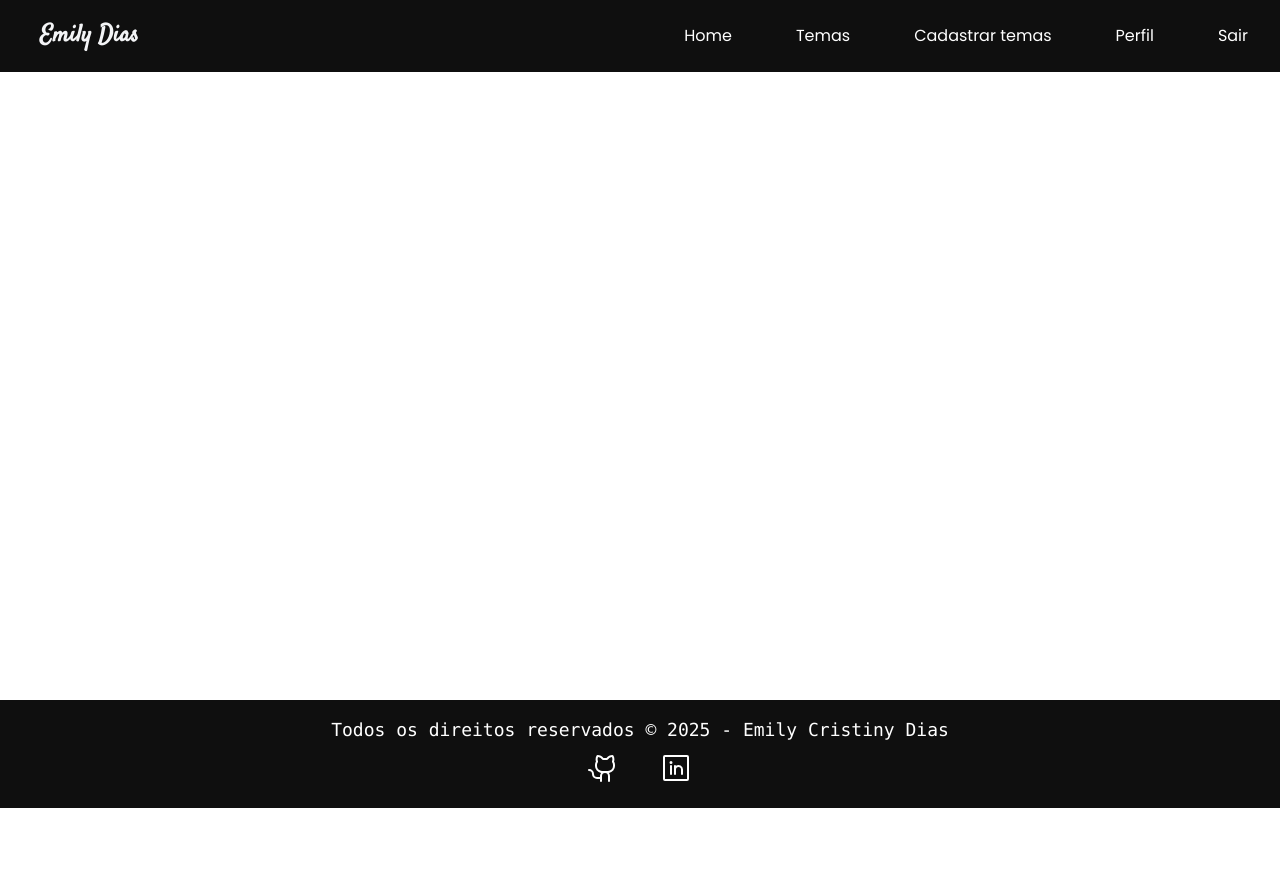
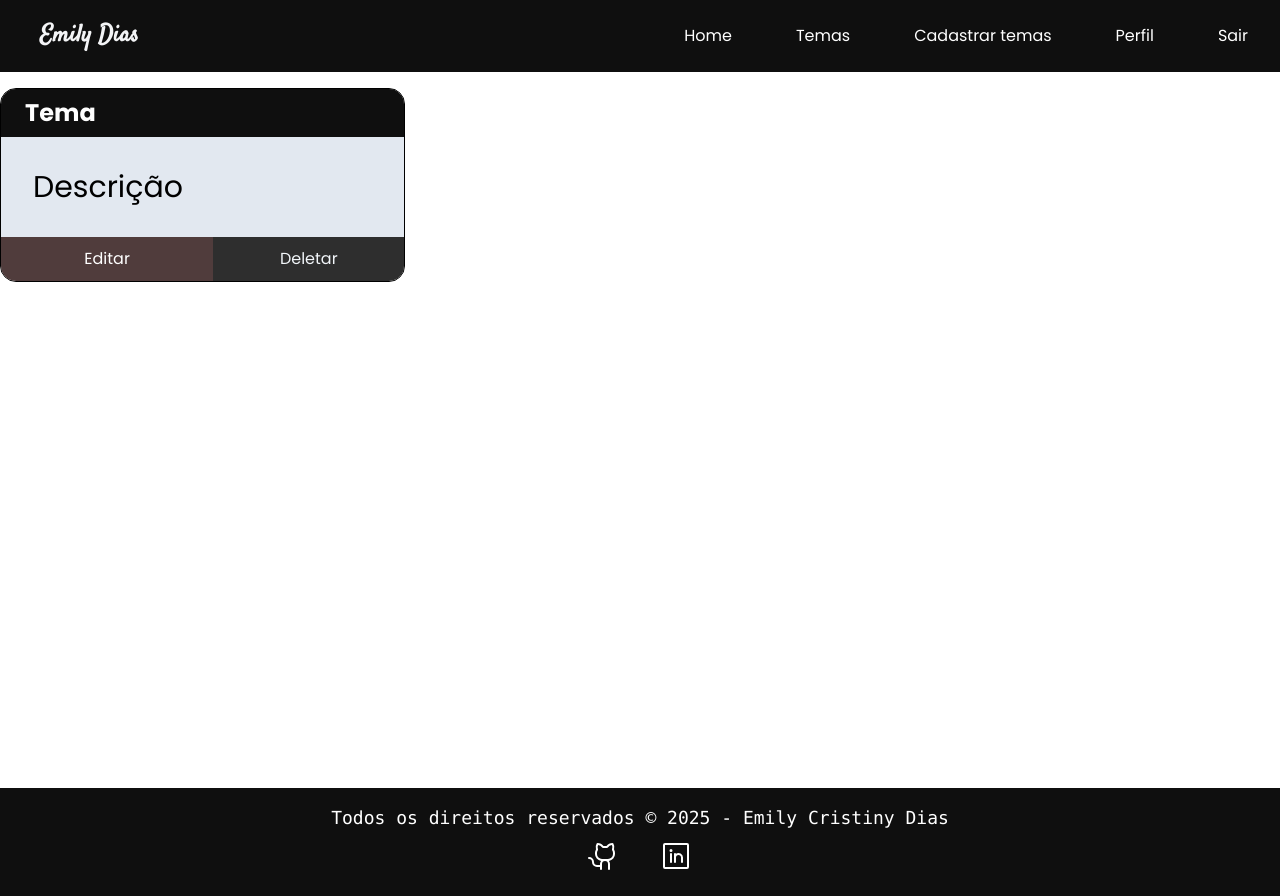
Before and after one commit to emilyestvz/blog_pessoal_frontend, a React (Vite) app: page /temas in a window 1280 px wide. Before the commit the page ends 808 px from the top, so only its background shows below. Built offline with nearby package versions, Linux system fonts and the light colour scheme.

Commit message:
:construction: Contrução de CardTemas, Form e Del para Temas

```diff
--- a/src/App.tsx
+++ b/src/App.tsx
@@ -1,9 +1,12 @@
-import { BrowserRouter, Route, Routes } from "react-router-dom"
+import { Route, Routes } from "react-router-dom"
 import Footer from "./components/footer/Footer"
 import Navbar from "./components/navbar/Navbar"
 import Home from "./pages/home/Home"
 import Login from "./pages/login/Login"
 import Cadastro from "./pages/cadastro/Cadastro"
+import ListaTemas from "./components/temas/listaTemas/ListaTemas"
+import FormTemas from "./components/temas/formTemas/FormTemas"
+import DelTemas from "./components/temas/delTemas/DelTemas"
 
 function App() {
 
@@ -17,6 +20,10 @@
                 <Route path='/home' element={<Home />} />
                 <Route path='/login' element={<Login />} />   {/* Esta rota será a rota padrão do Componente Login*/ }
                 <Route path='/cadastro' element={<Cadastro />} />
+                <Route path="/temas" element={<ListaTemas />} />
+                <Route path="/cadastrartemas" element={<FormTemas />} />
+                <Route path="/editartema/:id" element={<FormTemas />} />
+                <Route path="/deletartema/:id" element={<DelTemas />} />
               </Routes>
             </div>
 
--- a/src/components/navbar/Navbar.tsx
+++ b/src/components/navbar/Navbar.tsx
@@ -12,10 +12,10 @@
   const logout = () => {
     handleLogout()
     navigate('/')
-    alert('Error')
+    alert('')
   }
   return (
-    <nav className="text-gray-100 p-4 fixed w-full" style={{backgroundColor: '#0F0F0F'}}>
+    <nav className="text-gray-100 p-4 w-full" style={{backgroundColor: '#0F0F0F'}}>
       <div className="flex justify-between items-center">
 
         {/* Logo */}
@@ -25,7 +25,7 @@
         <p className="flex space-x-8">
           <Link to="/home" className={styles.postButton}>Home</Link>
           <Link to="/temas" className={styles.postButton}>Temas</Link>
-          <Link to="/cadastrar" className={styles.postButton}>Cadastrar temas</Link>
+          <Link to="/cadastrartemas" className={styles.postButton}>Cadastrar temas</Link>
           <Link to="/perfil" className={styles.postButton}>Perfil</Link>
           <Link to="" onClick={logout} className={styles.postButton}>Sair</Link>
         </p>
--- /dev/null
+++ b/src/components/temas/cardTemas/CardTemas.css
@@ -0,0 +1,35 @@
+:root {
+    --custom-gray: #2e2e2e;
+    --custom-gray-dark: #191919;
+    --custom-brown: #503C3C;
+    --custom-light-brown: #736262;
+    --custom-dark-brown: #3d2b2b;
+    --custom-gray-brown: #424242;
+    --custom-brown-rose: #6d5151;
+  }
+
+.button-edit {
+    background-color: var(--custom-brown);
+    color: white;
+    padding: 10px 20px;
+    cursor: pointer;
+
+    &:hover {
+        background-color: var(--custom-brown-rose);
+        transition: all 0.4s ease-in-out;
+        transform: scale(1.1);
+        box-shadow: 0 0.25rem 0.5rem rgba(0, 0, 0, 0.2);
+    }
+ }
+
+.button-del {
+    background-color: var(--custom-gray);
+
+    &:hover {
+        background-color: var(--custom-gray-brown);
+        transition: all 0.4s ease-in-out;
+        transform: scale(1.1);
+        box-shadow: 0 0.25rem 0.5rem rgba(0, 0, 0, 0.2);
+    }
+
+}
--- /dev/null
+++ b/src/components/temas/cardTemas/CardTemas.tsx
@@ -0,0 +1,30 @@
+import { Link } from "react-router-dom"
+import './CardTemas.css'
+
+const CardTemas = () => {
+  return (
+    <>
+        <div className='border flex flex-col rounded-2xl overflow-hidden justify-between'>
+            <header className='py-2 px-6 text-white font-bold text-2xl' style={{backgroundColor: '#0F0F0F'}}>
+                Tema
+            </header>
+
+            <p className='p-8 text-3xl bg-slate-200 h-full'>Descrição</p>
+
+            <div className='flex'>
+                <Link to='' className='button-edit w-full text-slate-100 bg-custom-gray flex items-center justify-center py-2'
+                >
+                    <button>Editar</button>
+                </Link>
+
+                <Link to='' className='button-del text-slate-100 w-full flex items-center justify-center'>
+                    <button>Deletar</button>
+                </Link>
+            </div>
+
+        </div>
+    </>
+  );
+};
+
+export default CardTemas;
--- /dev/null
+++ b/src/components/temas/delTemas/DelTemas.tsx
@@ -0,0 +1,28 @@
+const DelTemas = () => {
+    return (
+        <div className='container w-1/3 mx-auto'>
+            <h1 className='text-4xl text-center my-4'>Deletar tema</h1>
+            <p className='text-center font-semibold mb-4'>
+                Você tem certeza de que deseja apagar o tema a seguir?</p>
+            <div className='border flex flex-col rounded-2xl overflow-hidden justify-between'>
+                <header
+                    className='py-2 px-6 text-white font-bold text-2xl'  style={{backgroundColor: '#0F0F0F'}}>
+                    Tema
+                </header>
+                <p className='p-8 text-3xl bg-slate-200 h-full'>tema</p>
+                <div className="flex">
+                    <button
+                        className='text-slate-100 bg-red-950 hover:bg-red-600 w-full py-2'>
+                        Não
+                    </button>
+                    <button
+                        className='w-full text-slate-100 bg-cyan-950
+                                   hover:bg-cyan-900 flex items-center justify-center'>
+                        Sim
+                    </button>
+                </div>
+            </div>
+        </div>
+    );
+};
+export default DelTemas;
--- /dev/null
+++ b/src/components/temas/formTemas/FormTemas.tsx
@@ -0,0 +1,29 @@
+
+const FormTemas = () =>  {
+    return (
+        <div className="container flex flex-col items-center justify-center mx-auto my-20">
+            <h1 className="text-6xl text-center my-8 font-[Satisfy]">
+                Cadastrar um Tema
+            </h1>
+
+            <form className="w-1/2 flex flex-col gap-4" >
+                <div className="flex flex-col gap-2">
+                    <label htmlFor="descricao">Descrição do Tema:</label>
+                    <input
+                        type="text"
+                        placeholder="Descreva aqui seu tema"
+                        name='descricao'
+                        className="border-2 border-slate-700 rounded p-2"
+                    />
+                </div>
+                <button
+                    className="button-config rounded text-slate-100 w-1/2 py-2 mx-auto flex justify-center"
+                    type="submit">
+                    Cadastrar
+                </button>
+            </form>
+        </div>
+    );
+}
+
+export default FormTemas;
--- /dev/null
+++ b/src/components/temas/listaTemas/ListaTemas.tsx
@@ -0,0 +1,18 @@
+import CardTemas from "../cardTemas/CardTemas"
+
+const ListaTemas = () =>  {
+
+    return (
+        <>
+            <div className="flex justify-center w-full my-4">
+                <div className="container flex flex-col">
+                    <div className="grid grid-cols-1 md:grid-cols-2
+                                    lg:grid-cols-3 gap-8">
+                            <CardTemas />
+                    </div>
+                </div>
+            </div>
+        </>
+    )
+}
+export default ListaTemas;
--- a/src/index.css
+++ b/src/index.css
@@ -12,7 +12,7 @@
     font-family: 'Poppins', sans-serif;
 }
 
-.homeImg {
+.backgroundImg {
     background-image: url('https://ik.imagekit.io/emy/Backgrounds/bg2.avif?updatedAt=1739659702448');
     background-repeat: no-repeat;
     background-attachment: fixed;
@@ -22,7 +22,7 @@
     background-position: center;
 }
 
-button {
+.button-config {
     background-color: var(--custom-gray-dark);
     color: white;
     cursor: pointer;
--- a/src/pages/cadastro/Cadastro.tsx
+++ b/src/pages/cadastro/Cadastro.tsx
@@ -138,13 +138,13 @@
 
             {/* Botões de Cancelar e Cadastrar */}
             <div className='flex justify-around w-full gap-8'>
-              <button className='rounded text-white w-1/2 py-2'
+              <button className='button-config rounded text-white w-1/2 py-2'
               type='reset' onClick={retornar}>
                 Cancelar
               </button>
 
               <button type='submit'
-                  className='rounded text-white w-1/2 py-2 flex justify-center'>
+                  className='button-config rounded text-white w-1/2 py-2 flex justify-center'>
                     {isLoading?
                       <RotatingLines
                       strokeColor="white"
--- a/src/pages/home/Home.tsx
+++ b/src/pages/home/Home.tsx
@@ -5,7 +5,7 @@
   const [isHover, setIsHover] = useState(false);
 
   return (
-    <div className={`${styles.homeContainer} responsive-container homeImg`}>
+    <div className={`${styles.homeContainer} responsive-container backgroundImg`}>
 
       <div className="container grid grid-cols-2 text-gray-100 selection:bg-black selection:text-gray-400">
         <div className="flex flex-col justify-center gap-4 py-4 p-6">
@@ -17,7 +17,7 @@
           <div className="flex justify-around gap-4">
             <div
               className={styles.postButton}
-              style={{ backgroundColor: isHover ? "#503C3C" : "#191919" }}
+              style={{ backgroundColor: isHover ? '#503C3C' : '#191919' }}
               onMouseEnter={() => setIsHover(true)}
               onMouseLeave={() => setIsHover(false)}
             >
--- a/src/pages/login/Login.tsx
+++ b/src/pages/login/Login.tsx
@@ -70,7 +70,7 @@
                     {/* Botão para Entrar com Carregamento de animação */}
                     <button
                         type='submit'
-                        className='rounded flex justify-center
+                        className='button-config rounded flex justify-center
                         hover:custom-gray transition-colors text-white w-1/2 py-2'>
                         {isLoading?
                             <LineWave
```
